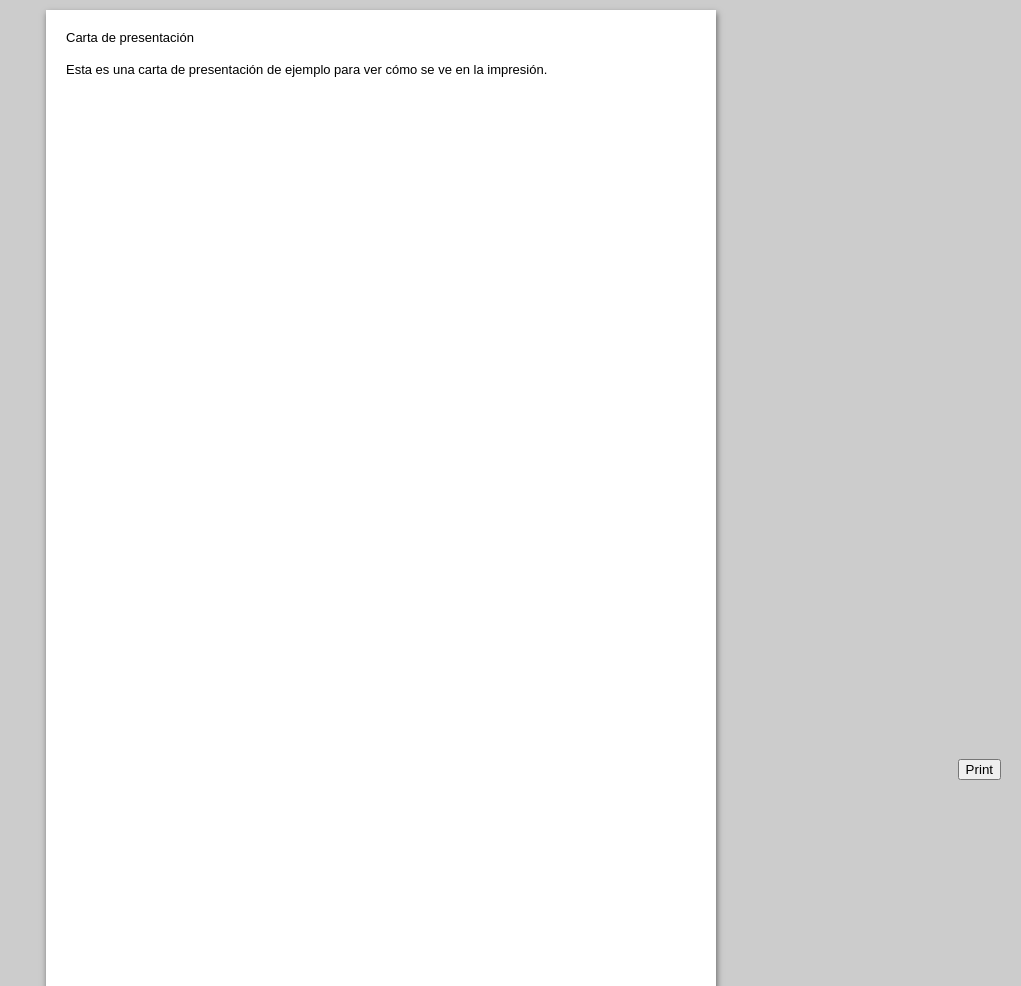
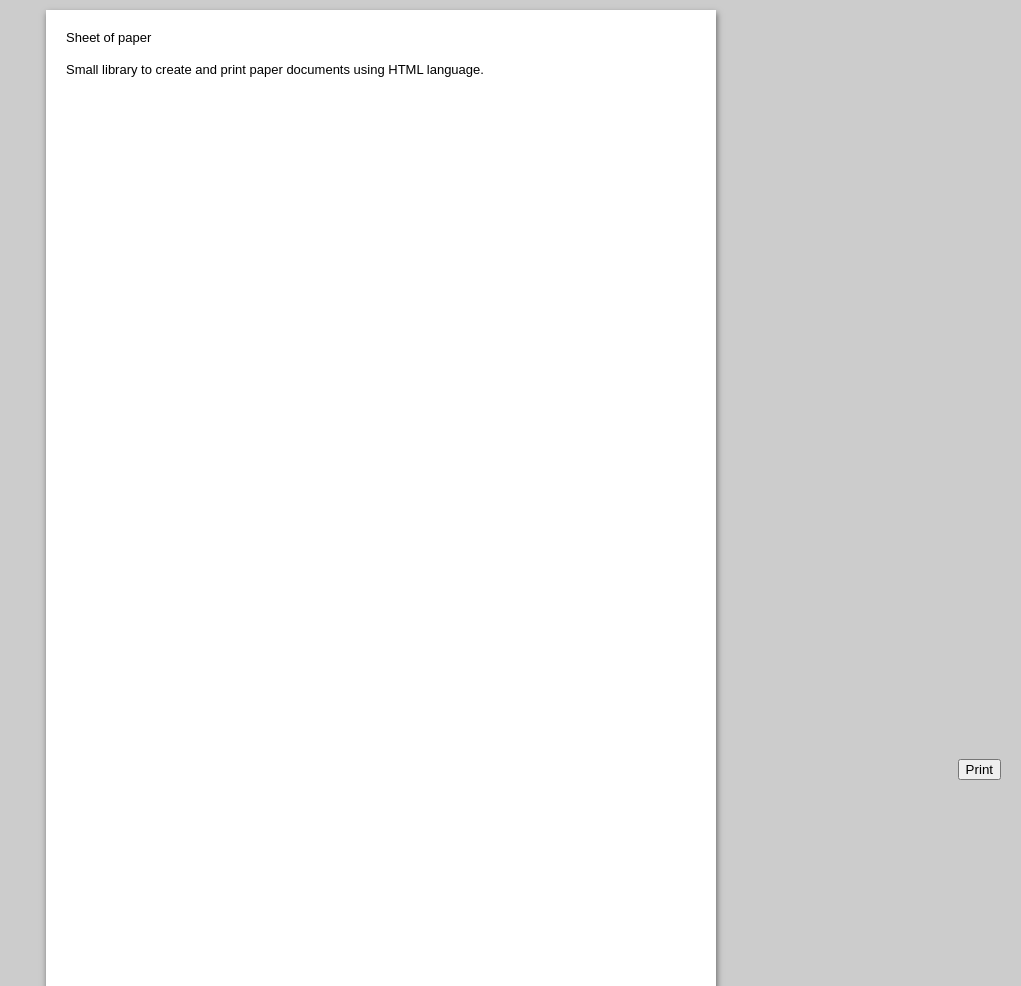
Before and after one commit to ImperdibleSoft/sheet-of-paper, a plain HTML site: page index.html in a window 1280 px wide. Shown: the top 986 px of the page, without its empty margins (259-1280 px from the left). Drawn offline with Linux system fonts and the light colour scheme.

Commit message:
Changing document text

```diff
--- a/index.html
+++ b/index.html
@@ -10,9 +10,9 @@
 	<body class="viewer">
 
 		<div class="page">
-			<h1>Carta de presentación</h1>
+			<h1>Sheet of paper</h1>
 			<br />
-			<p>Esta es una carta de presentación de ejemplo para ver cómo se ve en la impresión.</p>
+			<p>Small library to create and print paper documents using HTML language.</p>
 		</div>
 
 		<button class="invisible floating" onclick="startPrinting()">Print</button>
```
